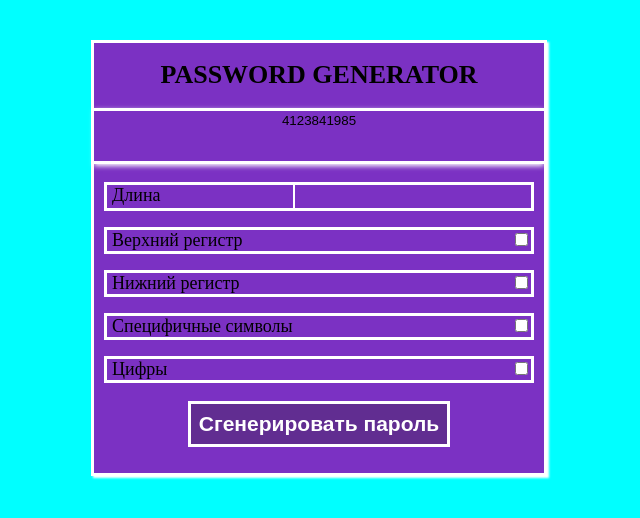
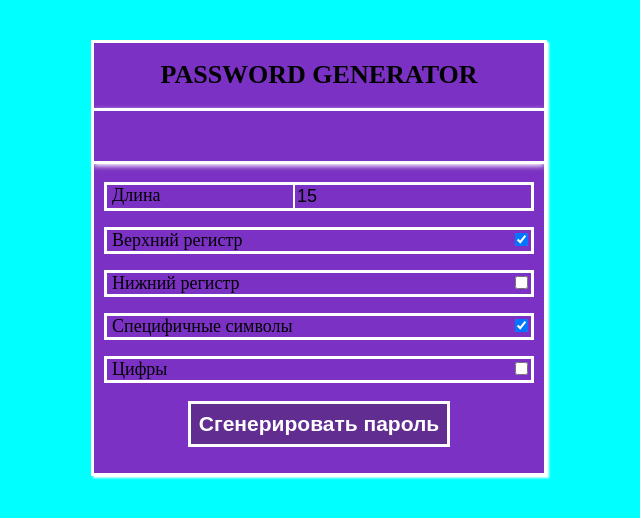
Before and after one commit to semant1cs/pass-gen-manager, a Vue app: page / in a window 1280 px wide. Shown: the top 518 px of the page, without its empty margins (321-961 px from the left). Built offline with nearby package versions, Linux system fonts and the light colour scheme.

Commit message:
render params fields object

```diff
--- a/src/components/ContainerPassword.vue
+++ b/src/components/ContainerPassword.vue
@@ -5,9 +5,9 @@
             <div class="field__password">
                 <input
                         class="password-value"
-                        v-on:focus="$event.target.select()"
-                        v-bind:value="password"
                         ref="passInput"
+                        :value="password"
+                        @focus="$event.target.select()"
                         @click="copy"
                 >
                 <button class="copy__to-clipboard" @click="generatePassword">
@@ -25,7 +25,7 @@ import {NUMS} from "@/const";
 export default {
     data() {
         return {
-            password: "4123841985",
+            password: "",
         }
     },
     methods: {
@@ -39,7 +39,7 @@ export default {
         },
         copy() {
             this.$refs.passInput.focus();
-            document.execCommand('copy');
+            navigator.clipboard.writeText(document.activeElement.value);
         }
     }
 }
--- a/src/components/GeneratePasswordButton.vue
+++ b/src/components/GeneratePasswordButton.vue
@@ -13,7 +13,7 @@ export default {
     data() {
         return {
             parametersPassword: {
-                length: 10,
+                length: 5,
                 isUpperCaseContains: false,
                 isLowerCaseContains: false,
                 isSpecificSymbolsContains: false,
--- a/src/components/ParameterElement.vue
+++ b/src/components/ParameterElement.vue
@@ -1,17 +1,29 @@
 <template>
-    <div>
-        <div class="field__element">
+    <div v-if="parameterField.type === `number`" class="field__element">
         <div class="text-field-element">
             {{ parameterField.title }}
         </div>
-            <label v-bind:for="parameterField.class">
+        <label :for="parameterField.class">
             <input
-                        v-bind:class="parameterField.class"
+                    :class="parameterField.class"
+                    :type="parameterField.type"
+                    :value="parameterField.value"
                     class="field-param"
-                        v-bind:type="parameterField.type"
             >
         </label>
     </div>
+    <div v-else class="field__element">
+        <div class="text-field-element">
+            {{ parameterField.title }}
+        </div>
+        <label :for="parameterField.class">
+            <input
+                    :class="parameterField.class"
+                    :type="parameterField.type"
+                    :checked="parameterField.value"
+                    class="field-param"
+            >
+        </label>
     </div>
 </template>
 
--- a/src/components/ParametersList.vue
+++ b/src/components/ParametersList.vue
@@ -36,14 +36,6 @@ export default {
     padding-right: 10px;
 }
 
-.field__element {
-    display: flex;
-    justify-content: space-between;
-    margin: 1rem 0;
-    border: 3px solid white;
-    padding-left: 5px;
-}
-
 p {
     margin: 0
 }
--- a/src/components/PasswordGeneratorWindow.vue
+++ b/src/components/PasswordGeneratorWindow.vue
@@ -5,7 +5,6 @@
                 :parameter-fields="parametersFields"
         />
         <generate-password-button
-                @generate="generatePassword"
         />
     </div>
 </template>
@@ -20,11 +19,11 @@ export default {
     data() {
         return {
             parametersFields: [
-                {id: 1, title: "Длина", type: "number", class: "length_password"},
-                {id: 2, title: "Верхний регистр", type: "checkbox", class: "upper_case"},
-                {id: 3, title: "Нижний регистр", type: "checkbox", class: "lower_case"},
-                {id: 4, title: "Специфичные символы", type: "checkbox", class: "specific_symbols"},
-                {id: 5, title: "Цифры", type: "checkbox", class: "numbers"}
+                {id: 1, title: "Длина", type: "number", class: "length_password", value: 15},
+                {id: 2, title: "Верхний регистр", type: "checkbox", class: "upper_case", value: true},
+                {id: 3, title: "Нижний регистр", type: "checkbox", class: "lower_case", value: false},
+                {id: 4, title: "Специфичные символы", type: "checkbox", class: "specific_symbols", value: true},
+                {id: 5, title: "Цифры", type: "checkbox", class: "numbers", value: false}
             ]
         }
     },
```
Lines whose indentation alone changed are shown as unchanged.
